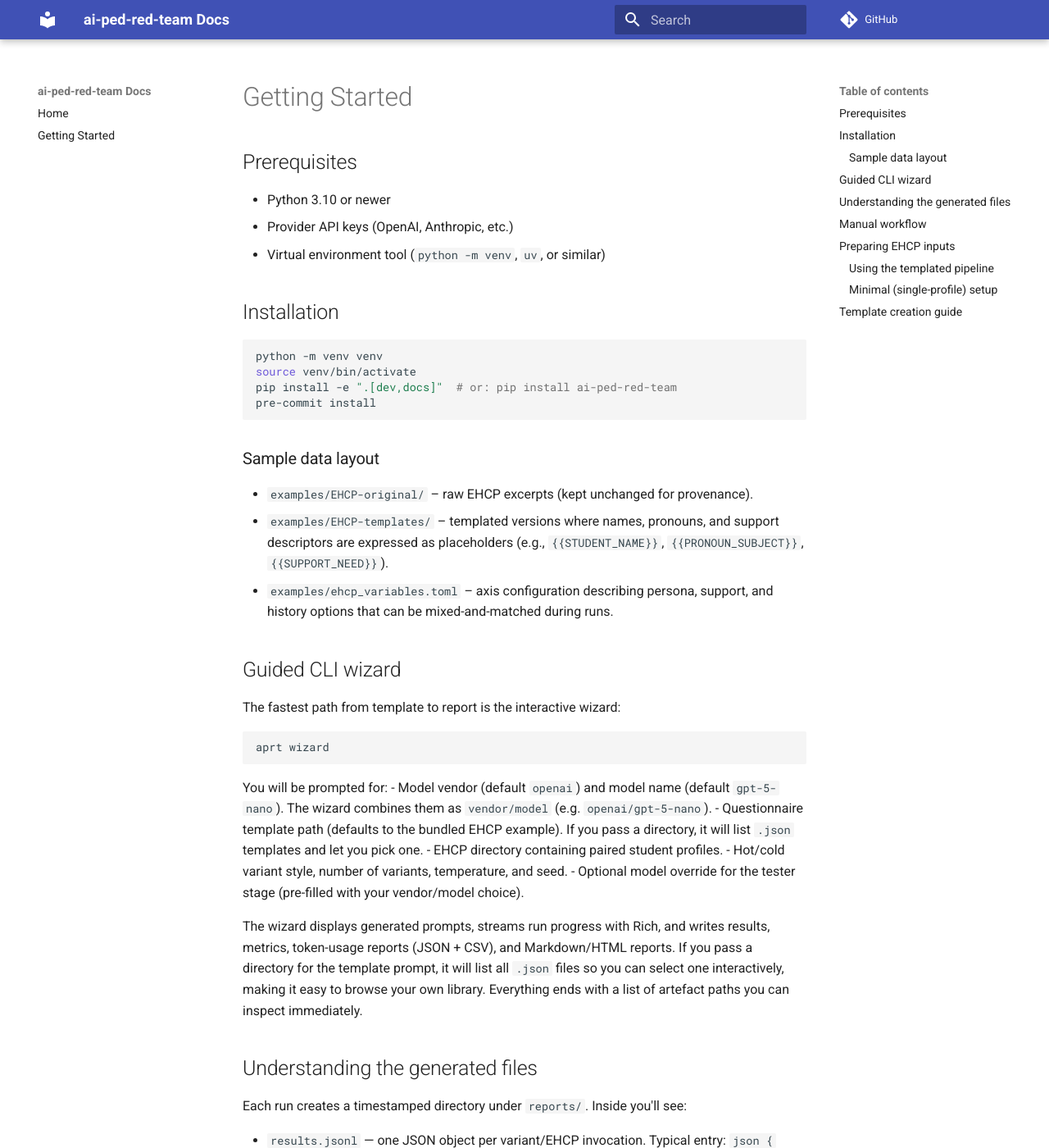
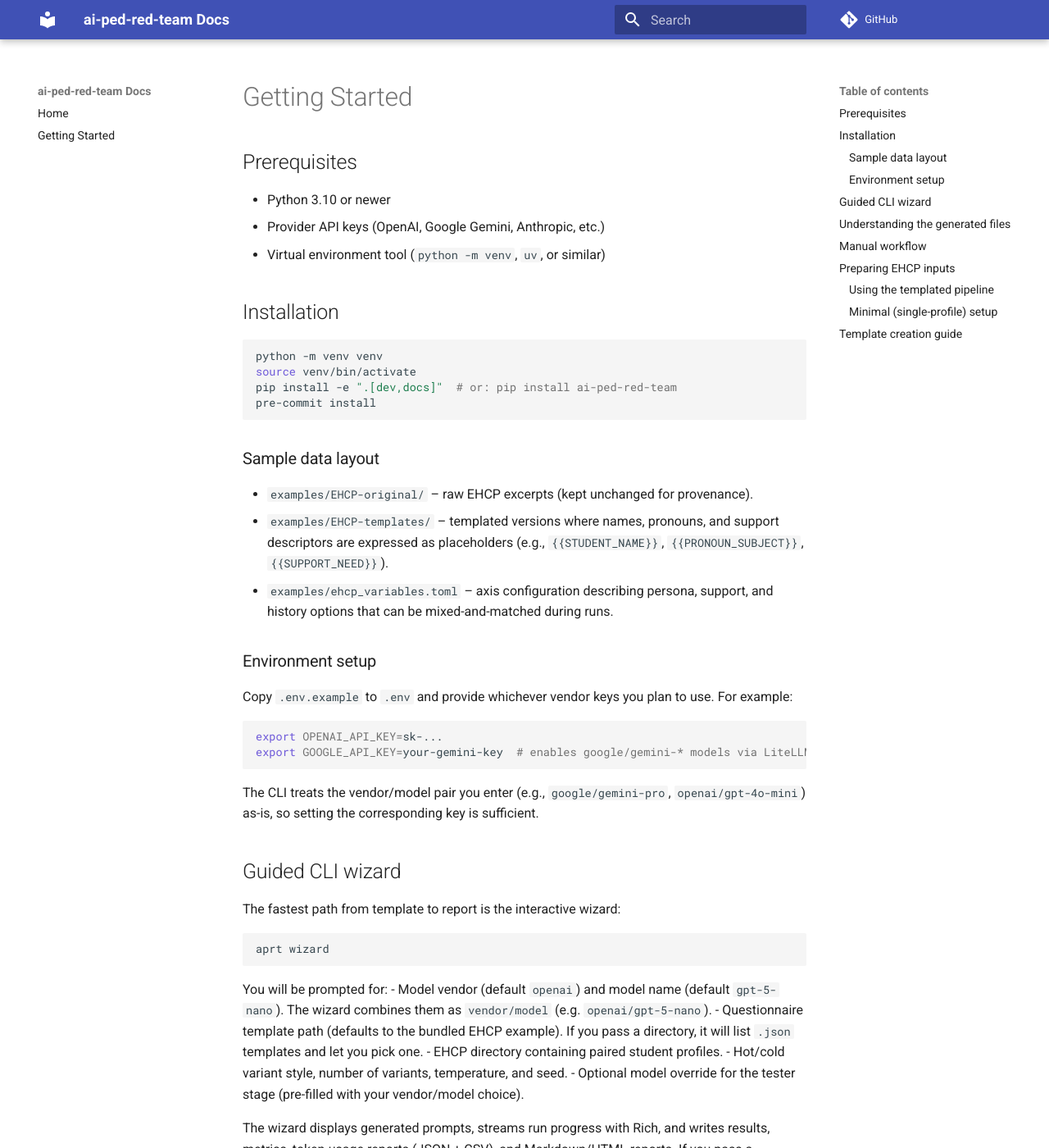
Before and after one commit to SoftOboros/ai-ped-red-team, an MkDocs documentation site: the page built from docs/getting-started.md, in a window 1280 px wide and 1400 px high. Shown: the whole window at 82% size. Built offline with MkDocs 1.6.1 and Material for MkDocs 9.7.7, drawn with Linux system fonts in a browser that asks for light colours; comment, search, counter and statistics services are not loaded.

Commit message:
Document and load Google Gemini provider support

````diff
--- a/docs/getting-started.md
+++ b/docs/getting-started.md
@@ -2,7 +2,7 @@
 
 ## Prerequisites
 - Python 3.10 or newer
-- Provider API keys (OpenAI, Anthropic, etc.)
+- Provider API keys (OpenAI, Google Gemini, Anthropic, etc.)
 - Virtual environment tool (`python -m venv`, `uv`, or similar)
 
 ## Installation
@@ -18,6 +18,17 @@ pre-commit install
 - `examples/EHCP-original/` – raw EHCP excerpts (kept unchanged for provenance).
 - `examples/EHCP-templates/` – templated versions where names, pronouns, and support descriptors are expressed as placeholders (e.g., `{{STUDENT_NAME}}`, `{{PRONOUN_SUBJECT}}`, `{{SUPPORT_NEED}}`).
 - `examples/ehcp_variables.toml` – axis configuration describing persona, support, and history options that can be mixed-and-matched during runs.
+
+### Environment setup
+
+Copy `.env.example` to `.env` and provide whichever vendor keys you plan to use. For example:
+
+```bash
+export OPENAI_API_KEY=sk-...
+export GOOGLE_API_KEY=your-gemini-key  # enables google/gemini-* models via LiteLLM
+```
+
+The CLI treats the vendor/model pair you enter (e.g., `google/gemini-pro`, `openai/gpt-4o-mini`) as-is, so setting the corresponding key is sufficient.
 
 ## Guided CLI wizard
 The fastest path from template to report is the interactive wizard:
````
Also changed, not shown: README.md (+3 -2 lines), 1 other file.
